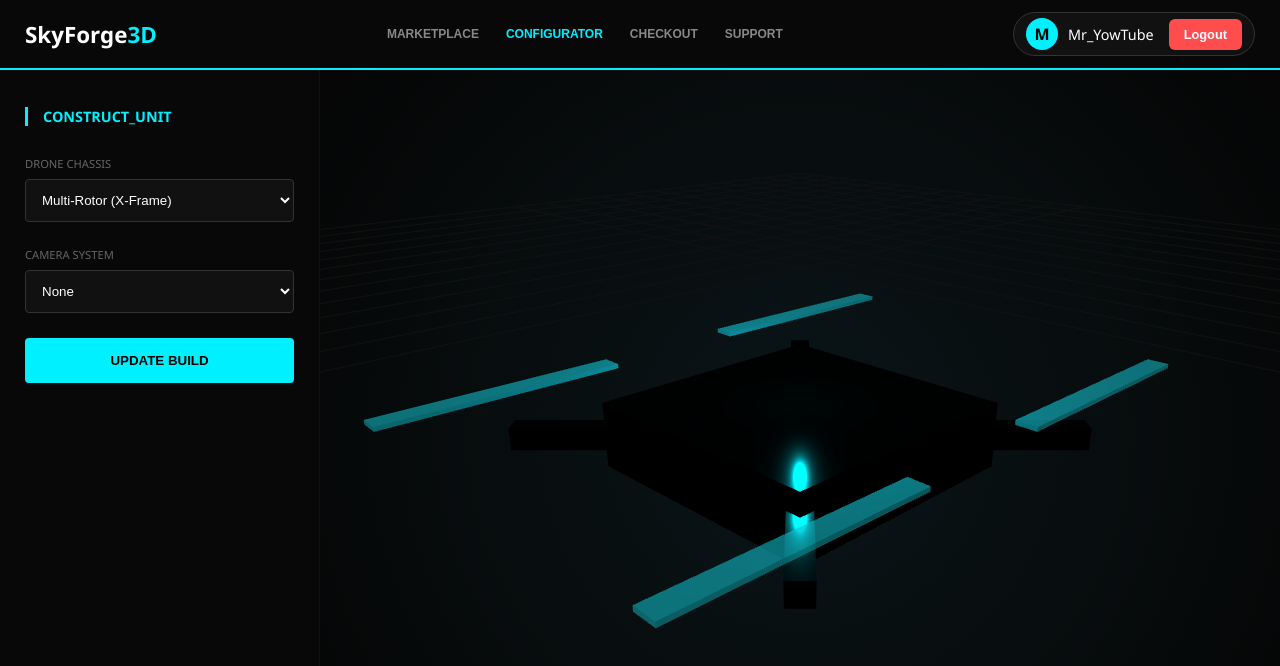
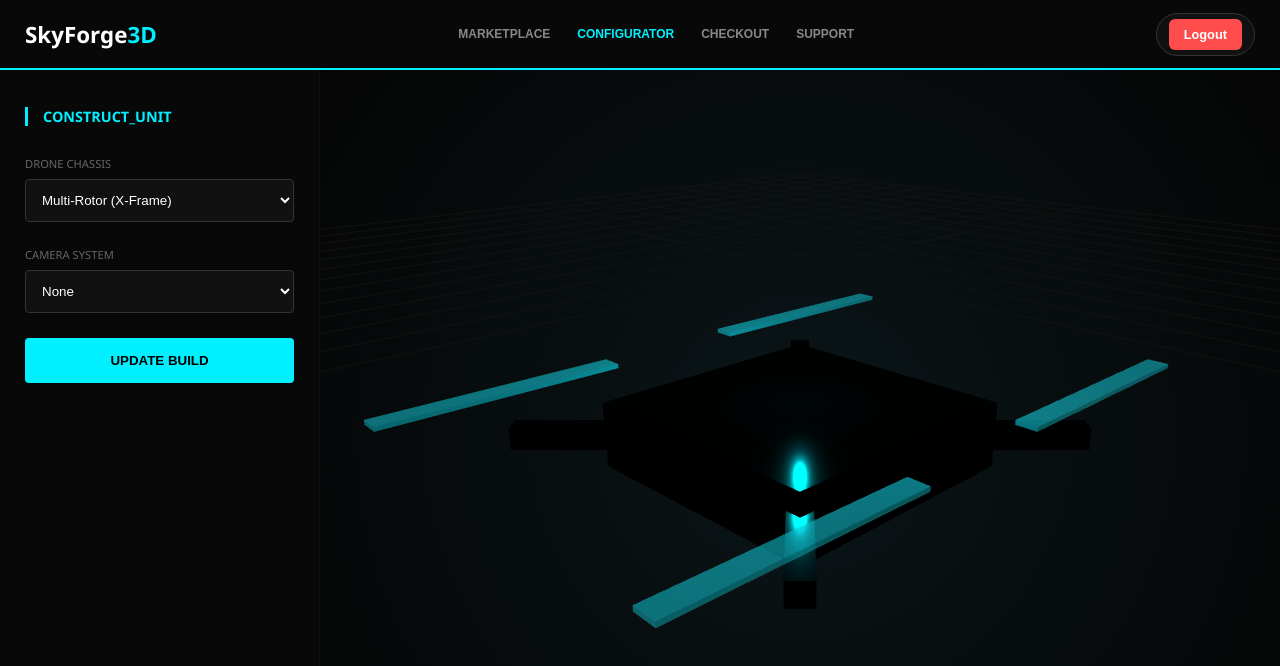
Before and after one commit to verdluger/skyforge-3d, a plain HTML site: page configurator.html in a window 1280 px wide. Drawn offline with nearby package versions, Linux system fonts and the light colour scheme; animation ran at ten frames a second.

```diff
--- a/configurator.html
+++ b/configurator.html
@@ -30,8 +30,6 @@
                 </nav>
                 <div class="header-right-actions">
                     <div class="user-profile-container">
-                        <div class="user-avatar" id="user-initial">M</div>
-                        <span class="username" id="display-username">Mr_YowTube</span>
                         <button class="logout-header-btn" onclick="logout()">Logout</button>
                     </div>
                 </div>
```
